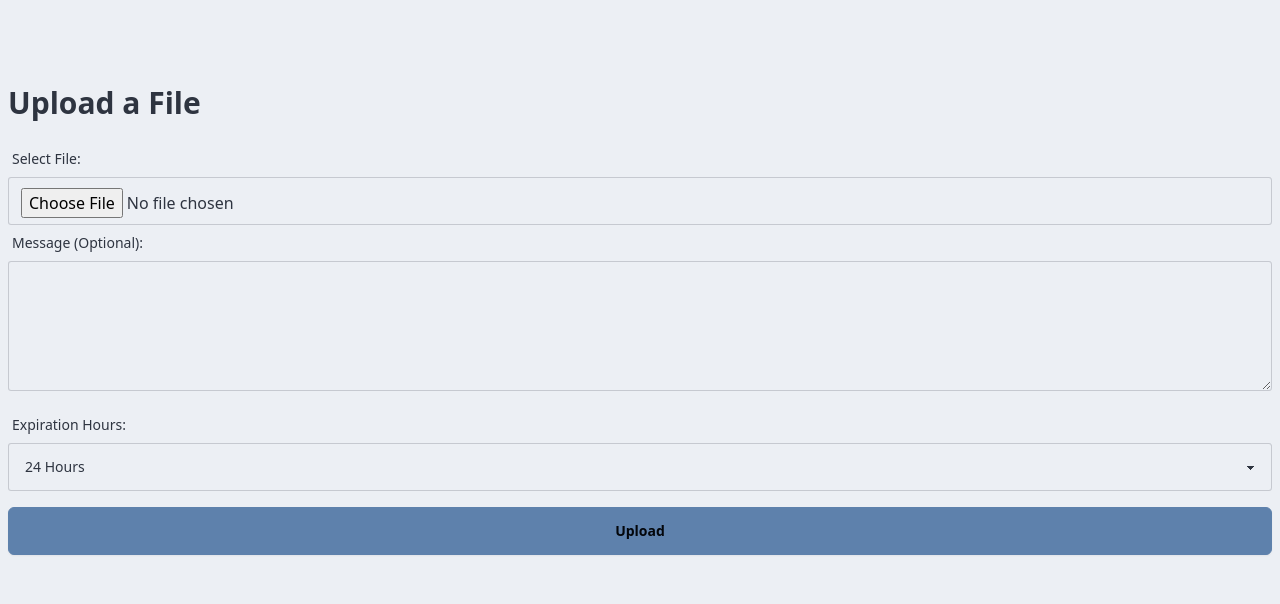
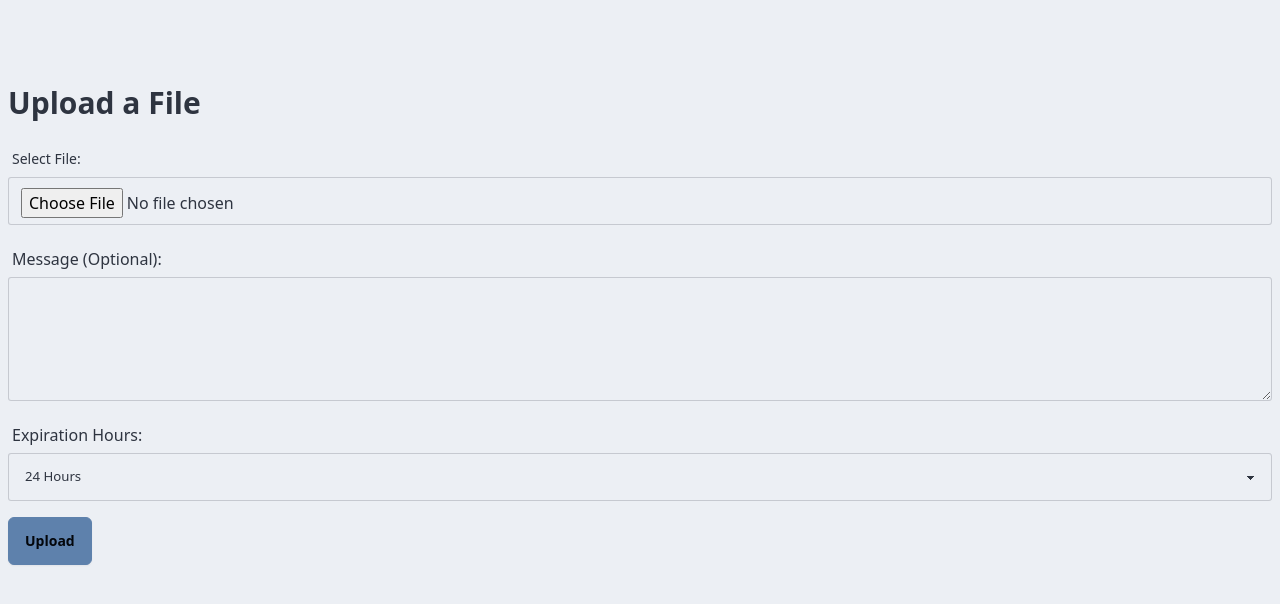
Before and after one commit to YayaSivakumar/cs3305_team11, a Flask app: template server/app/templates/upload.html in a window 1280 px wide. Shown: the part 64-668 px from the top of the page. Run offline with Flask 3, Linux system fonts and the light colour scheme; the template is opened without the code that fills it, so the values that code supplies are empty.

Commit message:
Formatting

```diff
--- a/server/app/static/styles/output.css
+++ b/server/app/static/styles/output.css
@@ -2224,9 +2224,23 @@ html {
   font-size: 0.875rem;
 }
 
+.btn-md {
+  height: 3rem;
+  min-height: 3rem;
+  padding-left: 1rem;
+  padding-right: 1rem;
+  font-size: 0.875rem;
+}
+
 .btn-square:where(.btn-sm) {
   height: 2rem;
   width: 2rem;
+  padding: 0px;
+}
+
+.btn-square:where(.btn-md) {
+  height: 3rem;
+  width: 3rem;
   padding: 0px;
 }
 
@@ -2587,6 +2601,14 @@ html {
   font-weight: 600;
 }
 
+.font-medium {
+  font-weight: 500;
+}
+
+.font-normal {
+  font-weight: 400;
+}
+
 .normal-case {
   text-transform: none;
 }
--- a/server/app/templates/upload.html
+++ b/server/app/templates/upload.html
@@ -11,13 +11,14 @@
         <div class="form-control mb-4">
             <label for="file" class="label label-text">Select File:</label>
             <input type="file" id="file" name="file" class="input input-bordered py-2.5 px-3">
-        <div class="form-control mb-4">
-            <label for="message" class="label label-text">Message (Optional):</label>
-            <textarea id="message" name="message" class="textarea textarea-bordered" rows="4"></textarea>
         </div>
         <div class="form-control mb-4">
-            <label for="expiration_hours" class="label label-text">Expiration Hours:</label>
-            <select id="expiration_hours" name="expiration_hours" class="select select-bordered">
+            <label for="message" class="label label-text text-base font-medium">Message (Optional):</label>
+            <textarea id="message" name="message" class="textarea textarea-bordered text-sm" rows="4"></textarea>
+        </div>
+        <div class="form-control mb-4">
+            <label for="expiration_hours" class="label label-text text-base font-medium">Expiration Hours:</label>
+            <select id="expiration_hours" name="expiration_hours" class="select select-bordered text-sm">
               <option value="24" selected>24 Hours</option>
               <option value="72">3 Days</option>
               <option value="168">7 Days</option>
@@ -27,6 +28,7 @@
     </form>
 </div>
 
+<!--TODO: Investigate whether this works    -->
 <div id="toast" class="fixed bottom-0 right-0 m-6 alert alert-info shadow-lg hidden">
     <div>
         <span>File uploaded successfully. Shareable link:</span>
```
